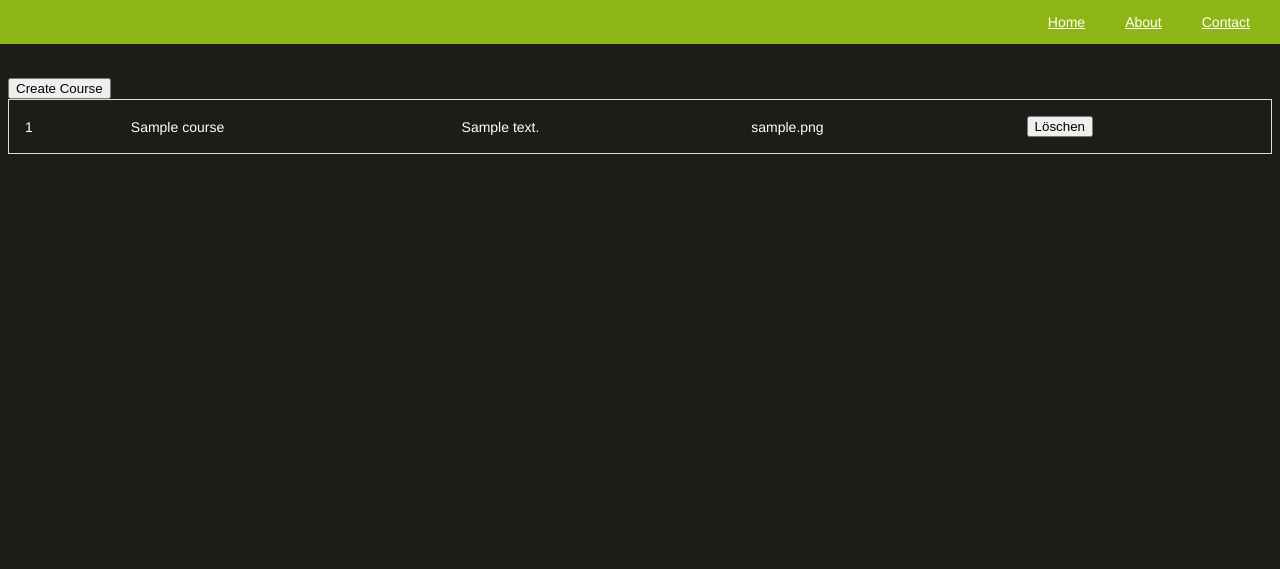
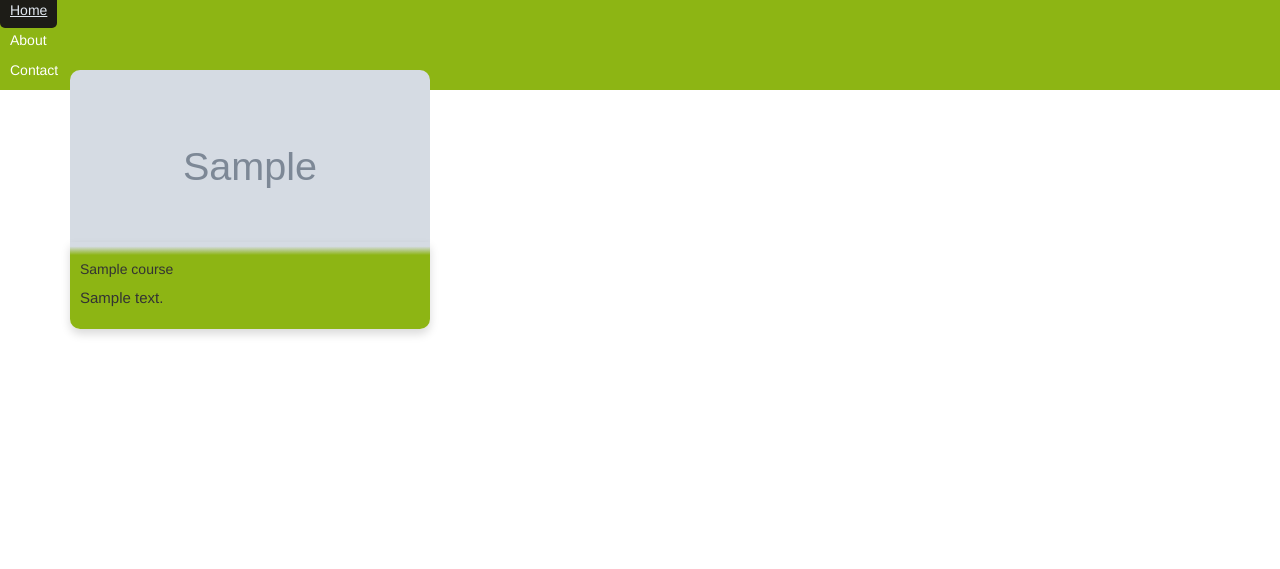
Before and after one commit to Friedjof/VideoAcademy, a Django app: template course/templates/index.html in a window 1280 px wide. Shown: the top 569 px of the page. Run offline with Django 4.2, Linux system fonts and the light colour scheme; tables that the repository leaves empty hold one stand-in row (values such as "Sample post"); the template is opened without the code that fills it: values that come from a table or form of the project are taken from there, most other values are stand-ins (such as "Sample title", 1, 10 or a date in 2020); grey boxes marked "Sample" are stand-in pictures; some libraries are stand-ins or nearby versions.

Commit message:
change design

```diff
--- a/VideoAcademy/urls.py
+++ b/VideoAcademy/urls.py
@@ -19,5 +19,5 @@
 
 urlpatterns = [
     path('admin/', admin.site.urls),
-    path('courses/', include('course.urls', namespace="courses")),
+    path('course/', include('course.urls', namespace="courses")),
 ]
--- a/course/models.py
+++ b/course/models.py
@@ -6,7 +6,7 @@
 class Course(models.Model):
     title = models.CharField(max_length=100)
     description = models.TextField()
-    image = models.ImageField(upload_to='images/')
+    image = models.ImageField(upload_to='static/course/images/')
 
     def __str__(self):
         return f"{self.title}"
--- a/course/templates/index.html
+++ b/course/templates/index.html
@@ -5,28 +5,24 @@
 
 {% block extra_css %}
 
-    <link rel="stylesheet" type="text/css" href="{% static 'css/courses.css' %}">
+    <link href="{% static 'css/courses.css' %}" rel="stylesheet">
 
 {% endblock %}
 
 {% block content %}
-    <div class="links">
-        <button class="btn btn-primary" onclick="window.location.href = '{% url 'courses:course_create' %}';">Create Course</button>
-    </div>
-    <table>
-        {% for course in courses %}
-            <tr>
-                <td>{{ course.id }}</td>
-                <td>{{ course.title }}</td>
-                <td>{{ course.description }}</td>
-                <td>{{ course.image }}</td>
-                <td>
-                    <form action="{% url 'courses:course_delete' course.id %}" method="post">
-                        {% csrf_token %}
-                        <button type="submit" class="btn btn-danger">Löschen</button>
-                    </form>
-                </td>
-            </tr>
-        {% endfor %}
-    </table>
+
+  <div class="row">
+    {% for course in courses %}
+      <div class="col-sm-4">
+        <div class="card">
+          <img src="/{{ course.image }}" class="card-img-top" alt="{{ course.title }}">
+          <div class="card-body">
+            <h5 class="card-title">{{ course.title }}</h5>
+            <p class="card-text">{{ course.description }}</p>
+          </div>
+        </div>
+      </div>
+    {% endfor %}
+  </div>
+
 {% endblock %}
--- a/course/urls.py
+++ b/course/urls.py
@@ -8,4 +8,5 @@
     path('', views.index, name='index'),
     path('create/', views.course_create, name='course_create'),
     path('delete/<int:course_id>', views.course_delete, name='course_delete'),
+    path('show/<int:course_id>', views.course_show, name='course_show'),
 ]
--- a/course/views.py
+++ b/course/views.py
@@ -26,3 +26,8 @@
     course = get_object_or_404(Course, pk=course_id)
     course.delete()
     return redirect('courses:index')
+
+
+def course_show(request, course_id):
+    course = get_object_or_404(Course, pk=course_id)
+    return render(request, 'show.html', {'course': course})
--- a/static/css/courses.css
+++ b/static/css/courses.css
@@ -1,15 +1,29 @@
-table {
-    border-collapse: collapse;
-    border-spacing: 0;
-    width: 100%;
-    border: 1px solid #ddd;
+.card-img-top {
+  /* change the image size */
+  width: 100%;
+  height: 15vw;
+  object-fit: cover;
+
+  /* round the corners */
+  border-radius: 1rem 1rem 0 0;
 }
 
-tr {
-    border-bottom: 1px solid #ddd;
+.card-body {
+  /* change the text size */
+  font-size: 1.5rem;
+  background: #8DB514;
+  margin-top: -2rem;
+  padding: 10px;
+
+  /* round the corners */
+  border-radius: 0 0 1rem 1rem;
+
+  /* show card body over the image */
+  position: relative;
+
+  /* add a shadow */
+  box-shadow: 0 0.5rem 1rem rgba(0, 0, 0, 0.15);
+
+  /* add color flow */
+  background: linear-gradient(0deg, #8DB514 0%, #8DB514 85%, rgba(0, 0, 0, 0.0) 95%);
 }
-
-th, td {
-    text-align: left;
-    padding: 16px;
-}
--- a/templates/base.html
+++ b/templates/base.html
@@ -8,6 +8,11 @@
 
     <link rel="stylesheet" type="text/css" href="{% static 'css/navigation.css' %}">
     <link rel="stylesheet" type="text/css" href="{% static 'css/footer.css' %}">
+
+    <link rel="stylesheet" href="https://maxcdn.bootstrapcdn.com/bootstrap/3.4.1/css/bootstrap.min.css">
+    <script src="https://ajax.googleapis.com/ajax/libs/jquery/3.6.1/jquery.min.js"></script>
+    <script src="https://maxcdn.bootstrapcdn.com/bootstrap/3.4.1/js/bootstrap.min.js"></script>
+
     {% block extra_css %}{% endblock %}
 </head>
 <body>
```
Also changed, not shown: course/templates/show.html (added, +15 -0 lines), 1 other file.
